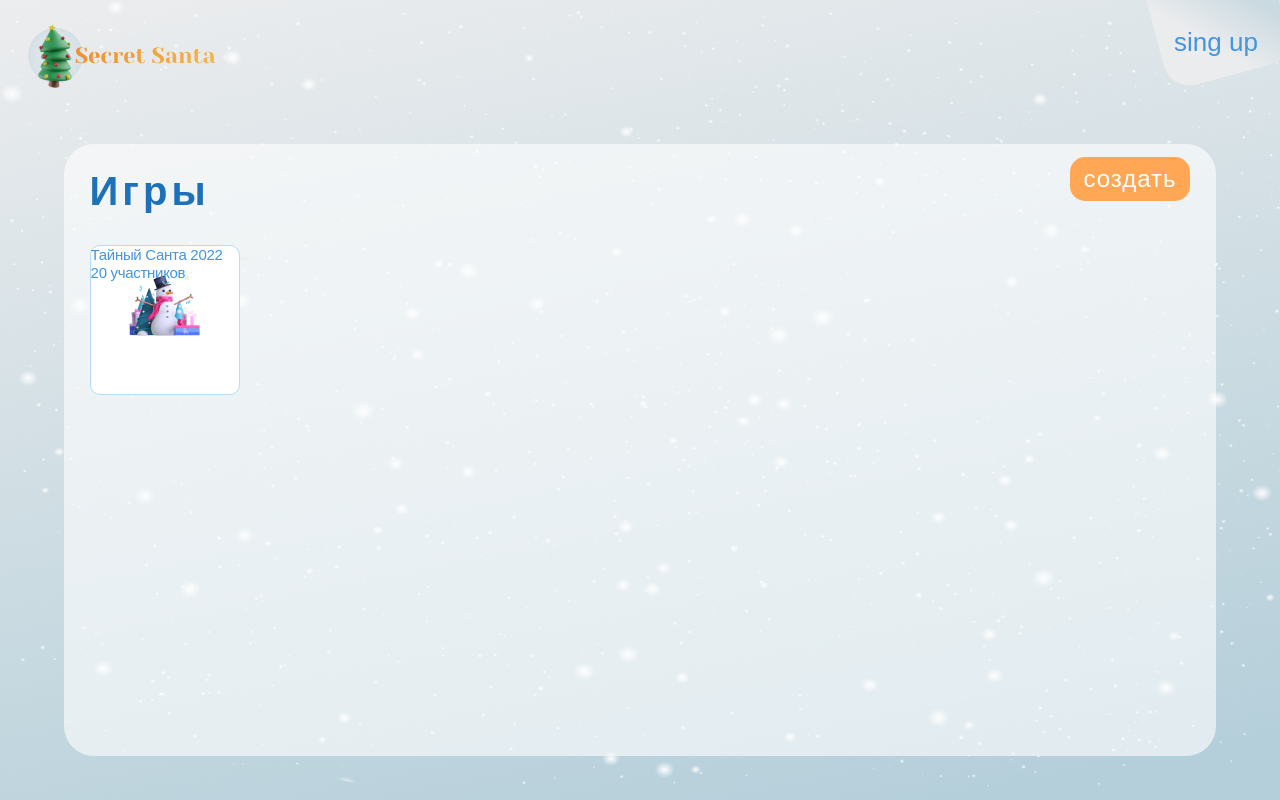
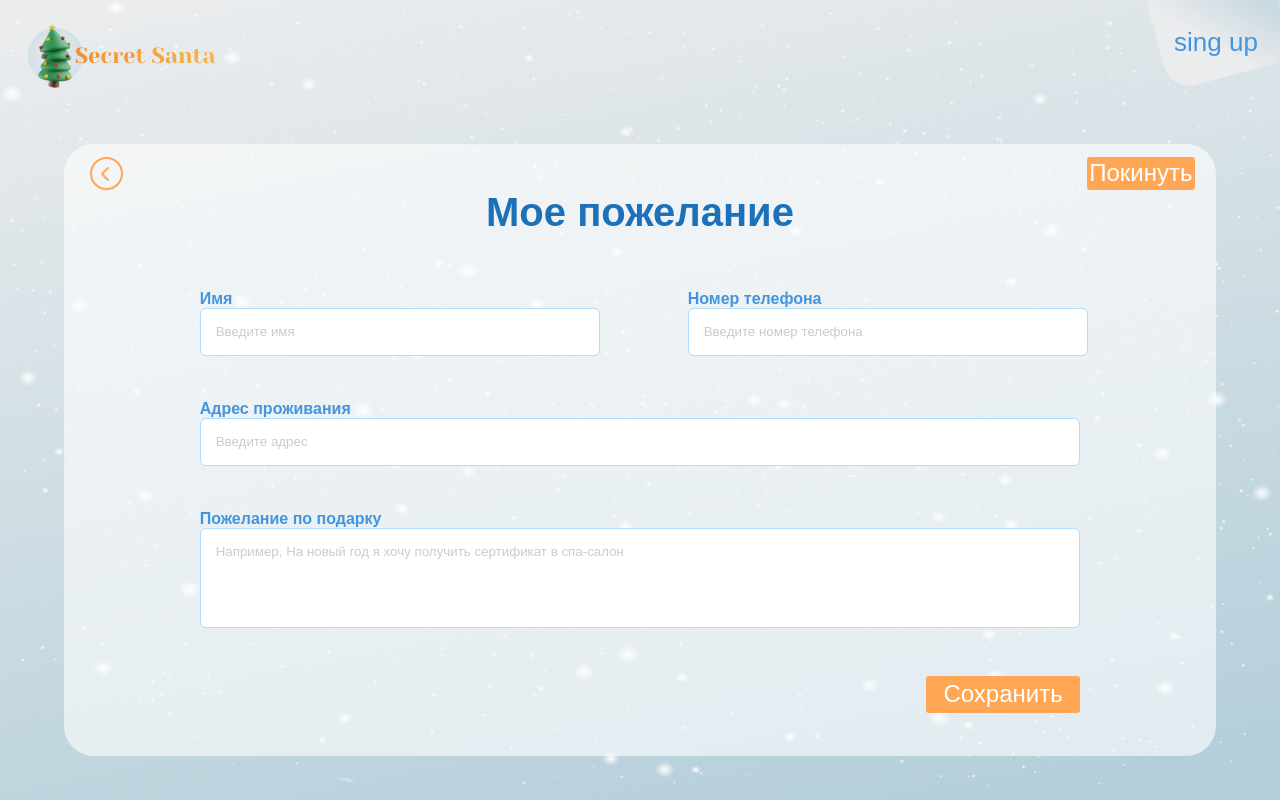
Before and after one commit to evanesenze/secret-santa-web-app, a React (Create React App) app: page / in a window 1280 px wide. Built offline with nearby package versions, Linux system fonts and the light colour scheme.

Commit message:
add Wishes view

```diff
--- a/src/components/App.tsx
+++ b/src/components/App.tsx
@@ -4,11 +4,13 @@ import Main from './Views/Main';
 import Home from './Views/Home';
 import Games from './Views/Games';
 import ReadyGames from './Views/ReadyGames';
+import Wishes from './Views/Wishes';
 
 function App() {
   return (
     <Header >
-      <ReadyGames />
+      <Wishes />
+      {/* <ReadyGames /> */}
       {/* <Main /> */}
     </Header>
   );
--- /dev/null
+++ b/src/components/ContentLayout.tsx
@@ -0,0 +1,15 @@
+import React, { FC } from "react";
+import {ReactComponent as Back} from '../assets/back.svg';
+
+const ContentLayout:FC = ({children}) => {
+    return(<div className="main_content__layout">
+        <div className="main_content__layout_header">
+            <Back />
+            <div></div>
+            <button className="default__btn">Покинуть</button>
+        </div>
+        {children}
+    </div>);
+}
+
+export default ContentLayout;
--- /dev/null
+++ b/src/components/Views/Wishes/index.tsx
@@ -0,0 +1,35 @@
+import React, { FC } from "react";
+import ContentLayout from "../../ContentLayout";
+import './style.css'
+const Wishes: FC = () => {
+
+    return(<ContentLayout >
+        <div className="wishes_content">
+            <h2 className="wishes_content__title">Мое пожелание</h2>
+            <form className="wishes_content__form">
+                <div className="wishes_content__btns_group">
+                    <label style={{marginRight: '10%'}} className="default_input__label">Имя<br/>
+                        <input placeholder="Введите имя" className="default_input" />
+                    </label>
+                    <label className="default_input__label">Номер телефона<br/>
+                        <input placeholder="Введите номер телефона" className="default_input" />
+                    </label>
+                </div>
+                <label style={{marginBottom: '5%'}} className="default_input__label">Адрес проживания<br/>
+                    <input style={{width: '100%'}} placeholder="Введите адрес" className="default_input" />
+                </label>
+                <label className="default_input__label">Пожелание по подарку<br/>
+                    <textarea
+                        placeholder="Например, На новый год я хочу получить сертификат в спа-салон"
+                        style={{width: '100%', height: '100px', resize: 'none', padding: '15px 15px'}}
+                        className="default_input" />
+                    {/* <input placeholder="Введите адрес" className="default_input" /> */}
+                </label>
+                <button className="default__btn wishes_content_save_btn">Сохранить</button>
+
+            </form>
+        </div>
+    </ContentLayout>)
+}
+
+export default Wishes;
--- /dev/null
+++ b/src/components/Views/Wishes/style.css
@@ -0,0 +1,31 @@
+.wishes_content {
+    display: flex;
+    align-items: center;
+    flex-direction: column;
+}
+
+.wishes_content__title{
+    font-size: 40px;
+    font-weight: 700;
+    color: #1D71B8;
+    height: 10%;
+}
+
+.wishes_content__form{
+    padding-top: 5%;
+    display: flex;
+    flex-direction: column;
+    height: 90%;
+    width: 80%;
+}
+
+.wishes_content__btns_group {
+    display: flex;
+    margin-bottom: 5%;
+}
+
+.wishes_content_save_btn {
+    margin-top: 5%;
+    align-self: flex-end;
+    bottom: 0;
+}
--- a/src/index.css
+++ b/src/index.css
@@ -66,3 +66,48 @@ html, body {
 .main_content {
   height: 90%
 }
+
+.main_content__layout {
+  height: 85%;
+  padding: 1% 2%;
+  margin: 64px;
+  background: #FFFFFF;
+  background-color: rgb(255, 255, 255, 0.6);
+  border-radius: 30px;
+
+}
+
+.main_content__layout_header {
+  display: grid;
+  grid-template-columns: auto 1fr auto;
+}
+
+.default__btn {
+  font-size: 24px;
+  width:max-content;
+  padding: .5% 2%;
+  border: 0;
+  border-radius: 3px;
+  background-color: #FFA755;
+  color: white;
+}
+
+
+.default_input__label{
+  font-size: 16px;
+  color:#4295DE;
+  font-weight: 700;
+}
+
+.default_input{
+  width: 400px;
+  height: 48px;
+  border: 1px solid #B1DDFF;
+  border-radius: 6px;
+  outline: none;
+  padding: 0 15px;
+}
+
+.default_input::placeholder {
+  color: #CBCBCB;
+}
```
Also changed, not shown: src/components/Views/Main/index.tsx (+6 -1 lines), src/components/Views/Main/style.css (+21 -6 lines), src/assets/back.svg (added).
